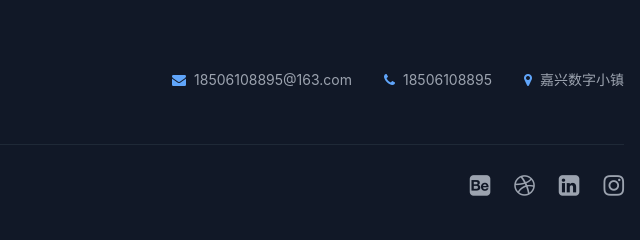
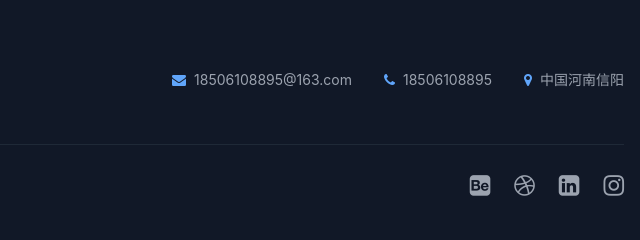
Before and after one commit to chzcon/design.github.io, a plain HTML site: page index.html in a window 1280 px wide. Shown: the part 5797-6037 px from the top of the page, 640-1280 px from the left. Drawn offline with nearby package versions, Linux system fonts and the light colour scheme.

Commit message:
Update index.html

```diff
--- a/index.html
+++ b/index.html
@@ -830,7 +830,7 @@
            </li>
            <li class="flex items-center gap-2">
              <span class="fa fa-map-marker text-blue-400"></span>
-             <span class="text-gray-400">嘉兴数字小镇</span>
+             <span class="text-gray-400">中国河南信阳</span>
            </li>
          </ul>
        </div>
```
